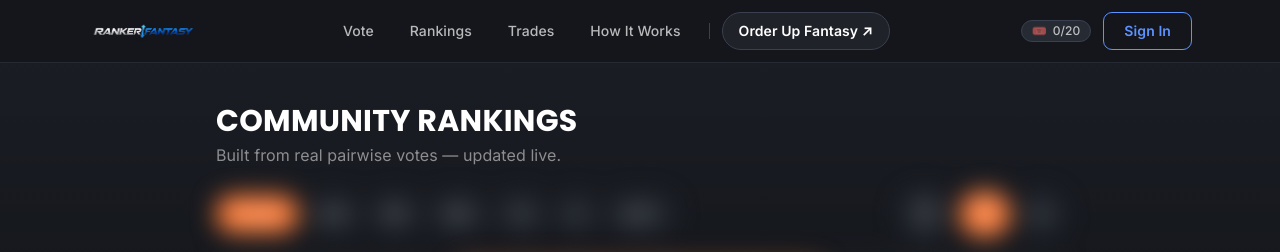
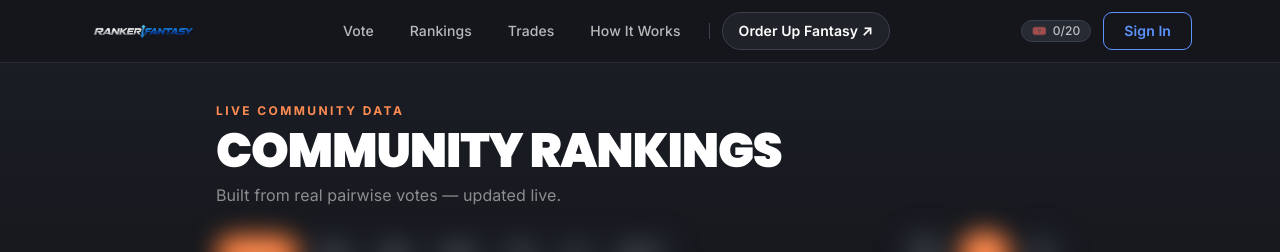
Before and after one commit to mfitzclarence-oss/rankerfantasy, a Next.js app: page /rankings in a window 1280 px wide. Shown: the top 252 px of the page. Built offline with nearby package versions, Linux system fonts and the light colour scheme; no server answers; the database is empty.

Commit message:
Update page.tsx

```diff
--- a/app/rankings/page.tsx
+++ b/app/rankings/page.tsx
@@ -32,8 +32,9 @@ export default async function RankingsPage({ searchParams }: { searchParams: { l
   return (
     <div className="mx-auto max-w-4xl px-4 py-10 sm:px-6">
       <script type="application/ld+json" dangerouslySetInnerHTML={{ __html: JSON.stringify(jsonLd) }} />
-      <h1 className="font-display text-3xl font-bold text-white">Community Rankings</h1>
-      <p className="mt-1 text-white/50">Built from real pairwise votes — updated live.</p>
+      <p className="text-xs font-bold uppercase tracking-[0.2em] text-accent-bright">Live Community Data</p>
+      <h1 className="mt-2 font-display text-4xl font-black tracking-tight text-white sm:text-5xl">Community Rankings</h1>
+      <p className="mt-2 text-white/50">Built from real pairwise votes — updated live.</p>
 
       <TokenGate>
         <div className="mt-6 flex flex-col gap-4 sm:flex-row sm:items-center sm:justify-between">
```
